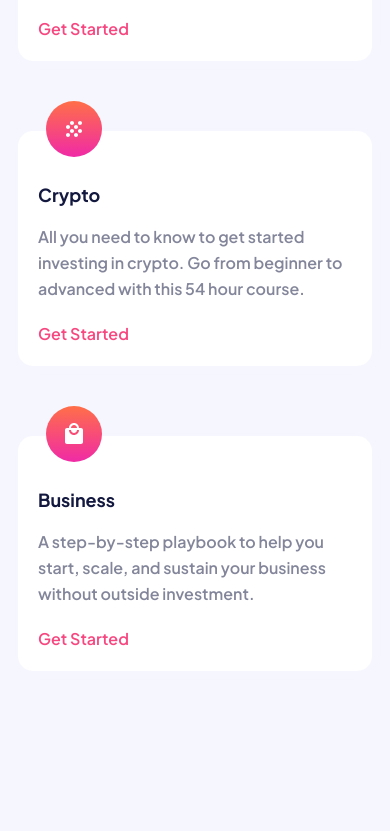
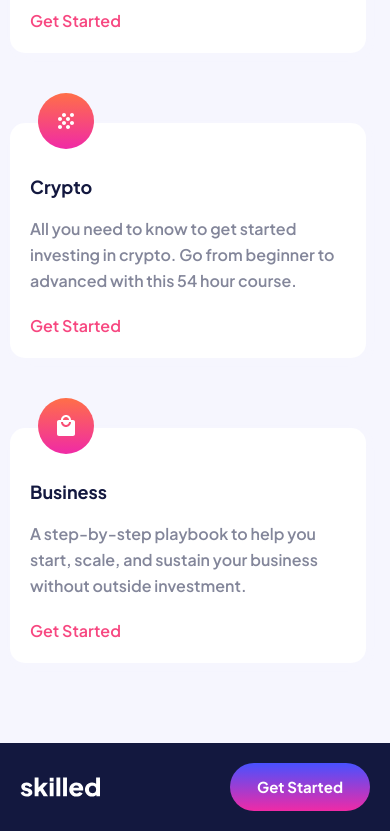
Before and after one commit to darrylrachel/fm-skilled, a plain HTML site: page index.html in a window 390 px wide. Shown: the part 1909-2740 px from the top of the page. Before the commit the page ends 2620 px from the top, so only its background shows below. Drawn offline with Linux system fonts and the light colour scheme.

Commit message:
Styled and finished mobile'

```diff
--- a/index.html
+++ b/index.html
@@ -97,15 +97,19 @@
       </div>
 
     </section>
+
+
   </main>
 
+  <footer class="footer">
+    <div class="footer__logo">
+      <img src="/assets/logo-light.svg" alt="">
+    </div>
+    <div class="footer__button button">
+      Get Started
+    </div>
+  </footer>
 
-
-<!--
-
-
-
-  Get Started -->
 
 </body>
 </html>
--- a/stylesheets/app.css
+++ b/stylesheets/app.css
@@ -5,6 +5,7 @@ body {
     background-color: #F6F6FE;
     font-family: "Plus Jakarta Sans", sans-serif;
     font-size: 16px;
+    margin: 0;
 }
 
 main {
@@ -12,14 +13,15 @@ main {
     padding: 10px;
 }
 
-.header {
+.header, .footer {
     display: flex;
     flex-direction: row;
     align-items: center;
     justify-content: space-between;
 }
 
-.header__logo img {
+.header__logo img,
+.footer__logo img {
     width: 80px;
 }
 
@@ -136,5 +138,20 @@ main {
     margin-top: 20px;
 }
 
+.footer {
+    background-color: #13183F;
+    width: 100%;
+    padding: 20px;
+    margin-top: 40px;
+}
+
+.footer__button {
+    background: rgb(72,81,255);
+    background: linear-gradient(180deg, rgba(72,81,255,1) 0%, rgba(240,42,166,1) 100%);
+    color: #FFFFFF;
+    font-size: 15px;
+    font-weight: 700;
+}
+
 
 /* #13183F */
```
